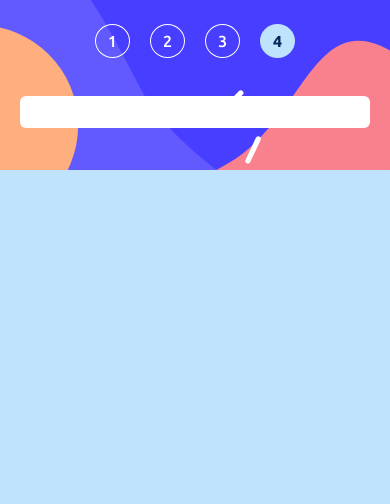
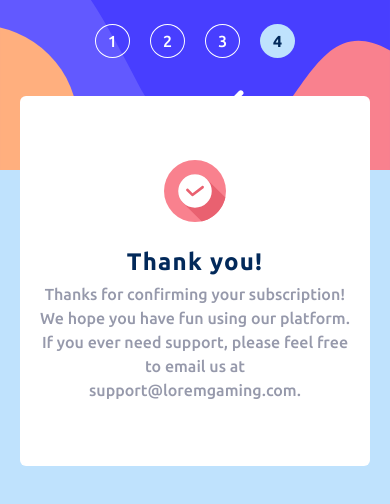
Before and after one commit to Aik-202/aik-multi-step-form, a React (Vite) app in the folder multi-step_form/: page /thanks in a window 390 px wide. Shown: the top 504 px of the page. Built offline with nearby package versions, Linux system fonts and the light colour scheme.

Commit message:
Added the html and styles for the thank you page and made it responsive for mobile

```diff
--- a/multi-step_form/src/Components/ThanksInfo.jsx
+++ b/multi-step_form/src/Components/ThanksInfo.jsx
@@ -1,11 +1,22 @@
 import React from 'react'
+import { Thank } from '../Data'
 
 export default function ThanksInfo() {
     return (
     <section className='w-max sm:py-2 sm:w-[28rem] lg:py-0 lg:w-[32rem] xl:w-[33rem]'>
         <div className='bg-white flex flex-col space-y-5 justify-center content-center px-5
-        absolute h-max top-24 right-0 left-0 py-4 mx-5 rounded-md sm:static md:mr-10'>
-
+        absolute h-max top-24 right-0 left-0 py-16 mx-5 rounded-md sm:static md:mr-10'>
+            <figure className='flex justify-center'>
+                <img src={Thank} alt="Thank-you" className='max-w-[20%]'/>
+            </figure>
+            <div>
+                <h2 className='text-marine text-2xl font-bold tracking-wider
+                leading-10 text-center'>Thank you!</h2>
+                <p className='text-center text-cool font-medium leading-6 lg:text-sm
+                lg:w-full'>Thanks for confirming your subscription! We hope you have fun using our
+                platform. If you ever need support, please feel free to email us at
+                support@loremgaming.com.</p>
+            </div>
         </div>
     </section>
    )
```
Also changed, not shown: 1 other file (tests, documents, lock files or other folders).
